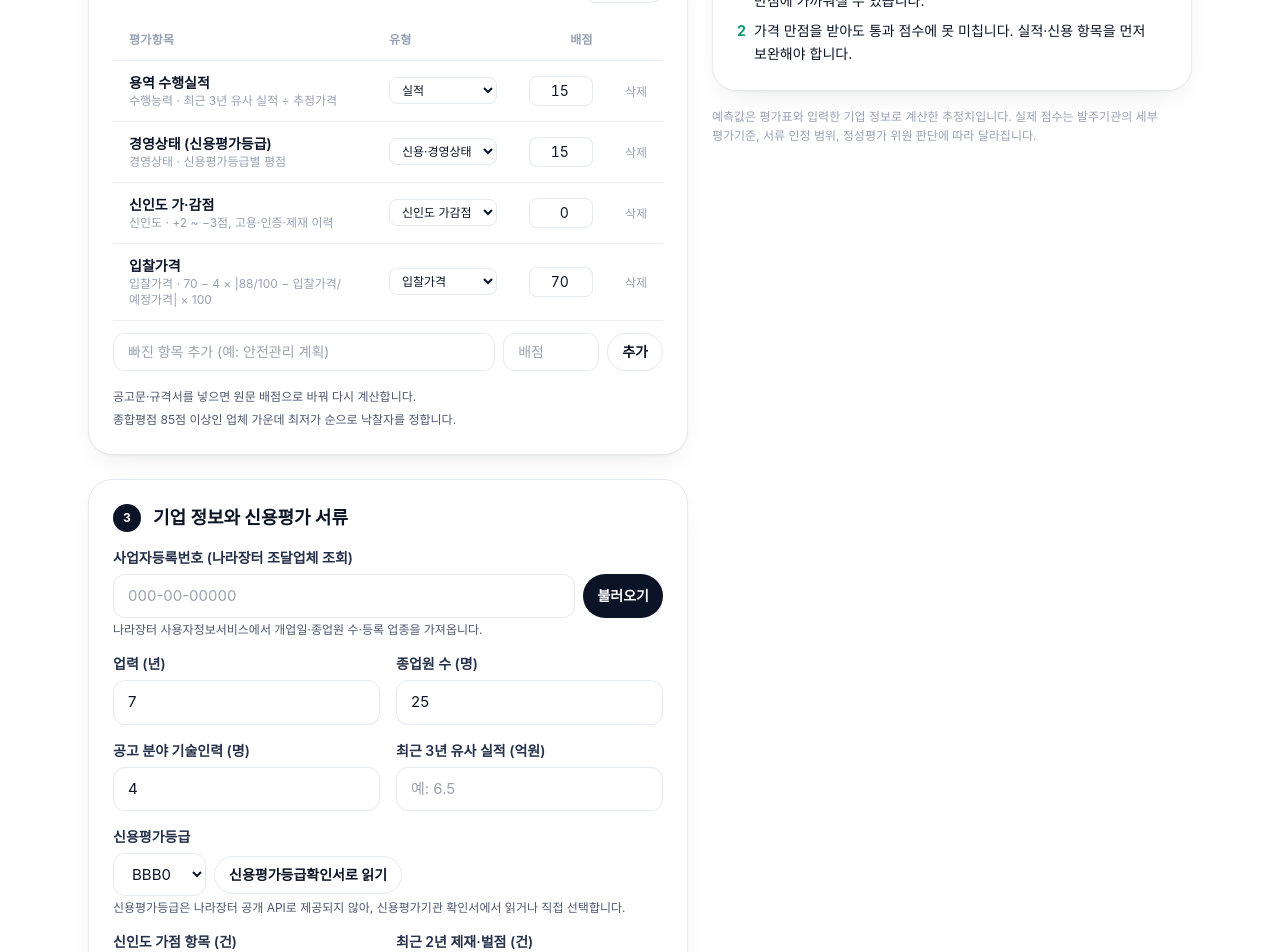
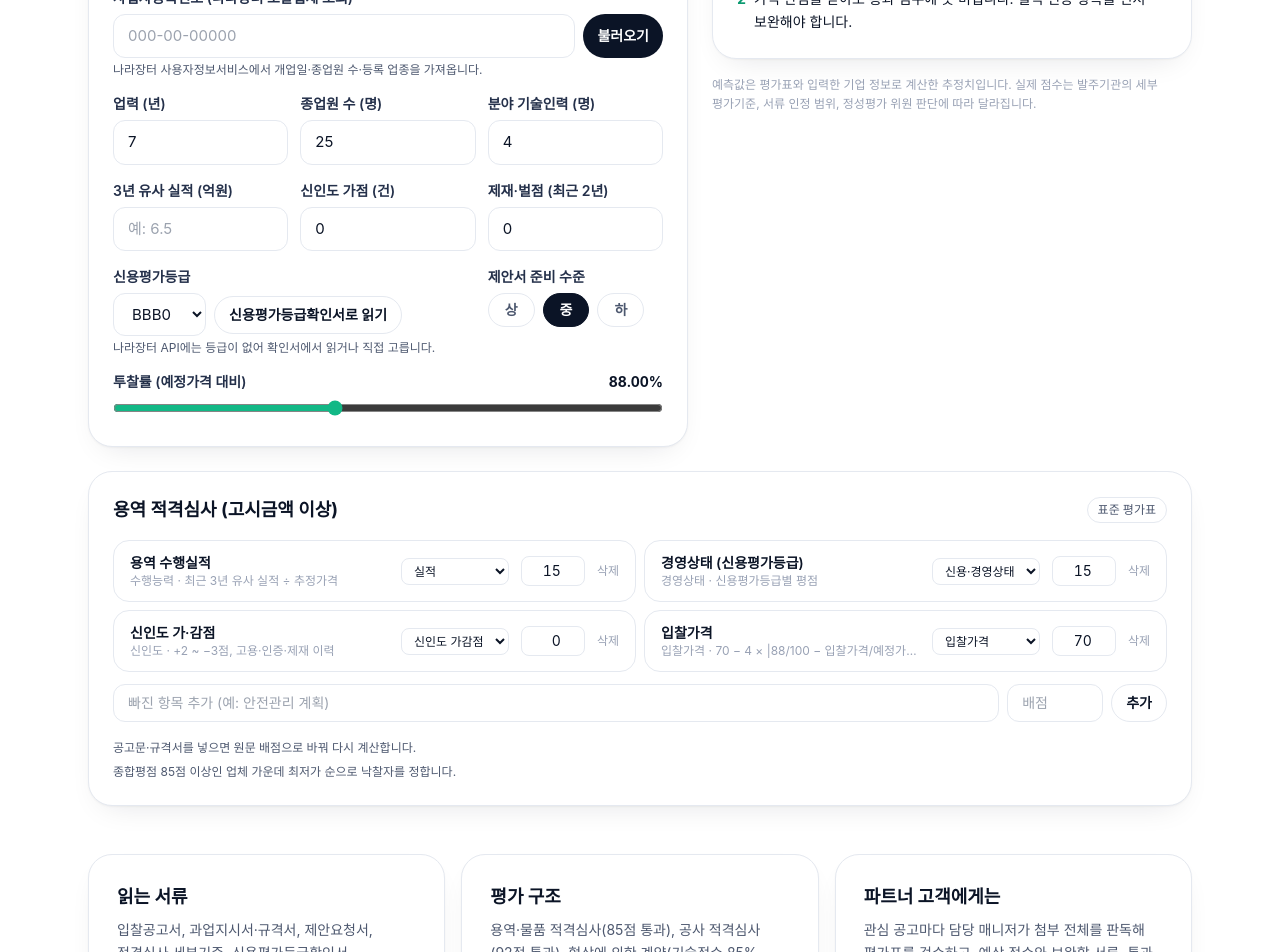
Before and after one commit to nparkup/vidding, a Next.js app: page /premium in a window 1280 px wide. Shown: the part 1660-2612 px from the top of the page. Built offline with nearby package versions, Linux system fonts and the light colour scheme; a web font is replaced by a local one.

Commit message:
Tighten 평가점수 예측 layout: balance input/result columns, full-width compact 평가표
Co-Authored-By: Claude Opus 5.5 <noreply@anthropic.com>
Claude-Session: https://claude.ai/code/session_01HAjUgk39xF8NprdBQtGTdF

```diff
--- a/src/app/(site)/premium/page.tsx
+++ b/src/app/(site)/premium/page.tsx
@@ -30,7 +30,7 @@ export default function PremiumPage() {
         </div>
       </PageHero>
 
-      <section className="container-x pt-16">
+      <section className="container-x pt-12">
         <ol className="grid gap-4 md:grid-cols-4">
           {FLOW.map((f, i) => (
             <li key={f.t} className="card p-6">
@@ -42,7 +42,7 @@ export default function PremiumPage() {
         </ol>
       </section>
 
-      <section id="predict" className="container-x scroll-mt-20 pt-16">
+      <section id="predict" className="container-x scroll-mt-20 pt-12">
         <p className="eyebrow">평가점수 예측</p>
         <h2 className="h-section mt-3">공고 하나로 직접 계산해 보세요</h2>
         <p className="lead mt-3 max-w-3xl">공고를 고르고 첨부파일을 넣은 뒤 기업 정보를 입력하면, 오른쪽에 항목별 예상 점수가 바로 계산됩니다.</p>
@@ -53,7 +53,7 @@ export default function PremiumPage() {
         </div>
       </section>
 
-      <section className="container-x pt-16">
+      <section className="container-x pt-12">
         <div className="grid gap-4 md:grid-cols-3">
           <div className="card p-7">
             <p className="text-lg font-bold">읽는 서류</p>
--- a/src/components/premium/ScorePredictor.tsx
+++ b/src/components/premium/ScorePredictor.tsx
@@ -252,50 +252,11 @@ export function ScorePredictor() {
           {docMsg && <p className="mt-3 rounded-xl bg-mint-50 px-3 py-2 text-sm text-mint-700">{docMsg}</p>}
         </section>
 
-        {/* 평가표 */}
-        <section className="card p-6">
-          <div className="flex flex-wrap items-center justify-between gap-2">
-            <h3 className="text-lg font-bold">{active.title}</h3>
-            <div className="flex items-center gap-2">
-              <span className="chip">{active.source === "extracted" ? `원문 추출 · 신뢰도 ${active.confidence}` : "표준 평가표"}</span>
-              {sheet && <button type="button" className="text-xs font-semibold text-ink-500 hover:text-ink" onClick={() => { setSheet(null); setDocs([]); textsRef.current = []; setDocMsg(""); }}>표준으로 되돌리기</button>}
-            </div>
-          </div>
-          <div className="mt-4 overflow-x-auto">
-            <table className="table-x min-w-[520px]">
-              <thead><tr><th>평가항목</th><th>유형</th><th className="text-right">배점</th><th /></tr></thead>
-              <tbody>
-                {active.items.map((i) => (
-                  <tr key={i.id}>
-                    <td>
-                      <p className="font-semibold">{i.label}</p>
-                      <p className="text-xs text-ink-300">{i.group}{active.source === "template" && i.basis ? ` · ${i.basis}` : ""}</p>
-                    </td>
-                    <td>
-                      <select className="rounded-lg border border-ink-100 bg-white px-2 py-1 text-xs" value={i.kind} onChange={(e) => editItem(i.id, { kind: e.target.value as ItemKind })}>
-                        {(Object.keys(KIND_LABEL) as ItemKind[]).map((k) => <option key={k} value={k}>{KIND_LABEL[k]}</option>)}
-                      </select>
-                    </td>
-                    <td className="text-right">
-                      <input type="number" step="0.5" min={0} className="w-16 rounded-lg border border-ink-100 px-2 py-1 text-right text-sm tabular-nums" value={i.max} onChange={(e) => editItem(i.id, { max: Number(e.target.value) || 0 })} />
-                    </td>
-                    <td className="text-right"><button type="button" className="text-xs text-ink-300 hover:text-coral" onClick={() => removeItem(i.id)}>삭제</button></td>
-                  </tr>
-                ))}
-              </tbody>
-            </table>
-          </div>
-          <AddItem onAdd={(label, max) => active && setSheet({ ...active, items: [...active.items, { id: `u${Date.now()}`, label, max, kind: kindOf(label), group: "추가 항목" }] })} />
-          <ul className="mt-4 space-y-1 text-xs leading-relaxed text-ink-500">
-            {active.notes.map((n) => <li key={n}>{n}</li>)}
-          </ul>
-        </section>
-
         {/* 3. 기업 정보 */}
         <section className="card p-6">
           <Step n={3} title="기업 정보와 신용평가 서류" />
-          <div className="mt-4 grid gap-4 sm:grid-cols-2">
-            <div className="sm:col-span-2">
+          <div className="mt-4 grid gap-x-3 gap-y-4 sm:grid-cols-3">
+            <div className="sm:col-span-3">
               <span className="label">사업자등록번호 (나라장터 조달업체 조회)</span>
               <div className="flex gap-2">
                 <input className="input" inputMode="numeric" placeholder="000-00-00000" value={bizno} onChange={(e) => setBizno(e.target.value)} />
@@ -309,11 +270,13 @@ export function ScorePredictor() {
             </div>
             <Num label="업력 (년)" value={co.years} onChange={(v) => set("years", v)} />
             <Num label="종업원 수 (명)" value={co.employees} onChange={(v) => set("employees", v)} />
-            <Num label="공고 분야 기술인력 (명)" value={co.techStaff} onChange={(v) => set("techStaff", v)} />
+            <Num label="분야 기술인력 (명)" value={co.techStaff} onChange={(v) => set("techStaff", v)} />
             <div>
-              <span className="label">최근 3년 유사 실적 (억원)</span>
+              <span className="label">3년 유사 실적 (억원)</span>
               <input className="input" inputMode="decimal" placeholder="예: 6.5" value={perfEok} onChange={(e) => { setPerfEok(e.target.value); set("pastPerformance", Math.round((Number(e.target.value) || 0) * 1e8)); }} />
             </div>
+            <Num label="신인도 가점 (건)" value={co.bonusCount} onChange={(v) => set("bonusCount", v)} />
+            <Num label="제재·벌점 (최근 2년)" value={co.penaltyCount} onChange={(v) => set("penaltyCount", v)} />
             <div className="sm:col-span-2">
               <span className="label">신용평가등급</span>
               <div className="flex flex-wrap items-center gap-2">
@@ -325,12 +288,10 @@ export function ScorePredictor() {
                   <input type="file" accept=".pdf,.hwpx,.docx,.txt" className="sr-only" onChange={(e) => { onCreditFile(e.target.files); e.target.value = ""; }} />
                 </label>
               </div>
-              <p className="mt-1 text-xs text-ink-500">{creditMsg || "신용평가등급은 나라장터 공개 API로 제공되지 않아, 신용평가기관 확인서에서 읽거나 직접 선택합니다."}</p>
+              <p className="mt-1 text-xs text-ink-500">{creditMsg || "나라장터 API에는 등급이 없어 확인서에서 읽거나 직접 고릅니다."}</p>
             </div>
-            <Num label="신인도 가점 항목 (건)" value={co.bonusCount} onChange={(v) => set("bonusCount", v)} hint="여성·장애인·사회적기업, 고용우수, 품질 인증 등" />
-            <Num label="최근 2년 제재·벌점 (건)" value={co.penaltyCount} onChange={(v) => set("penaltyCount", v)} />
-            <div className="sm:col-span-2">
-              <span className="label">제안서·정성평가 준비 수준</span>
+            <div>
+              <span className="label">제안서 준비 수준</span>
               <div className="flex gap-2">
                 {(["상", "중", "하"] as Level[]).map((l) => (
                   <button key={l} type="button" onClick={() => set("proposal", l)} className={`rounded-full border px-4 py-1.5 text-sm font-semibold ${co.proposal === l ? "border-ink bg-ink text-white" : "border-ink-100 bg-white text-ink-500"}`}>{l}</button>
@@ -397,6 +358,36 @@ export function ScorePredictor() {
           예측값은 평가표와 입력한 기업 정보로 계산한 추정치입니다. 실제 점수는 발주기관의 세부 평가기준, 서류 인정 범위, 정성평가 위원 판단에 따라 달라집니다.
         </p>
       </aside>
+
+    {/* 평가표 (전체 폭) */}
+    <section className="card p-6 lg:col-span-2">
+        <div className="flex flex-wrap items-center justify-between gap-2">
+          <h3 className="text-lg font-bold">{active.title}</h3>
+          <div className="flex items-center gap-2">
+            <span className="chip">{active.source === "extracted" ? `원문 추출 · 신뢰도 ${active.confidence}` : "표준 평가표"}</span>
+            {sheet && <button type="button" className="text-xs font-semibold text-ink-500 hover:text-ink" onClick={() => { setSheet(null); setDocs([]); textsRef.current = []; setDocMsg(""); }}>표준으로 되돌리기</button>}
+          </div>
+        </div>
+        <ul className="mt-4 grid gap-2 md:grid-cols-2">
+          {active.items.map((i) => (
+            <li key={i.id} className="flex items-center gap-3 rounded-2xl border border-ink-100 px-4 py-3">
+              <div className="min-w-0 flex-1">
+                <p className="truncate text-sm font-semibold">{i.label}</p>
+                <p className="truncate text-xs text-ink-300">{i.group}{active.source === "template" && i.basis ? ` · ${i.basis}` : ""}</p>
+              </div>
+              <select aria-label="항목 유형" className="shrink-0 rounded-lg border border-ink-100 bg-white px-2 py-1 text-xs" value={i.kind} onChange={(e) => editItem(i.id, { kind: e.target.value as ItemKind })}>
+                {(Object.keys(KIND_LABEL) as ItemKind[]).map((k) => <option key={k} value={k}>{KIND_LABEL[k]}</option>)}
+              </select>
+              <input aria-label="배점" type="number" step="0.5" min={0} className="w-16 shrink-0 rounded-lg border border-ink-100 px-2 py-1 text-right text-sm tabular-nums" value={i.max} onChange={(e) => editItem(i.id, { max: Number(e.target.value) || 0 })} />
+              <button type="button" className="shrink-0 text-xs text-ink-300 hover:text-coral" onClick={() => removeItem(i.id)}>삭제</button>
+            </li>
+          ))}
+        </ul>
+        <AddItem onAdd={(label, max) => active && setSheet({ ...active, items: [...active.items, { id: `u${Date.now()}`, label, max, kind: kindOf(label), group: "추가 항목" }] })} />
+        <ul className="mt-4 space-y-1 text-xs leading-relaxed text-ink-500">
+          {active.notes.map((n) => <li key={n}>{n}</li>)}
+        </ul>
+      </section>
     </div>
   );
 }
@@ -422,7 +413,7 @@ function Num({ label, value, onChange, hint }: { label: string; value: number; o
 
 function Range({ label, value, onChange }: { label: string; value: number; onChange: (v: number) => void }) {
   return (
-    <div className="sm:col-span-2">
+    <div className="sm:col-span-3">
       <div className="flex justify-between"><span className="label">{label}</span><span className="text-sm font-bold tabular-nums">{value.toFixed(2)}%</span></div>
       <input type="range" min={80} max={100} step={0.05} value={value} onChange={(e) => onChange(Number(e.target.value))} className="w-full accent-[#12B886]" />
     </div>
```
